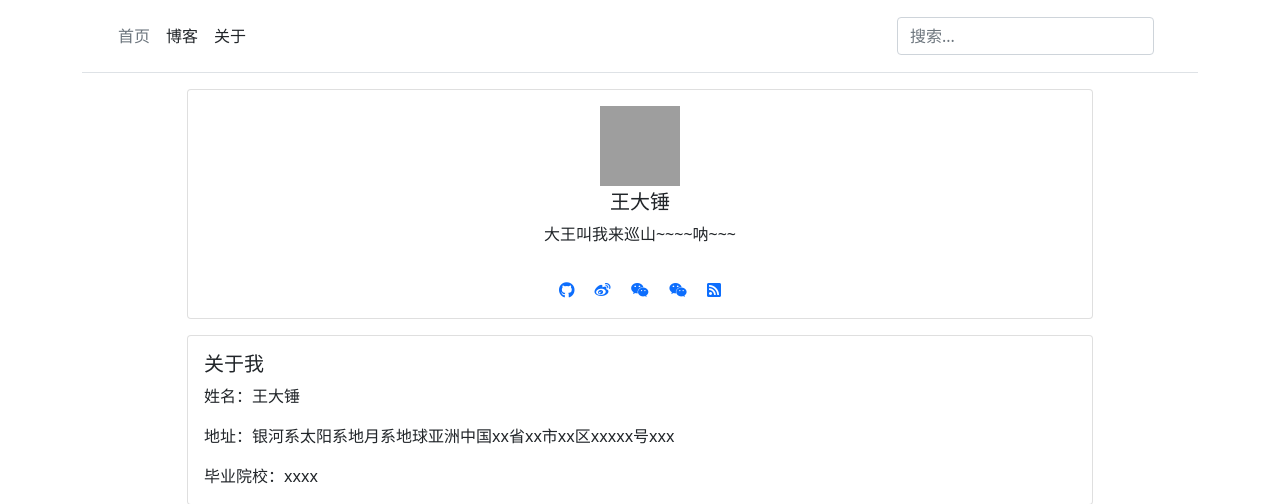
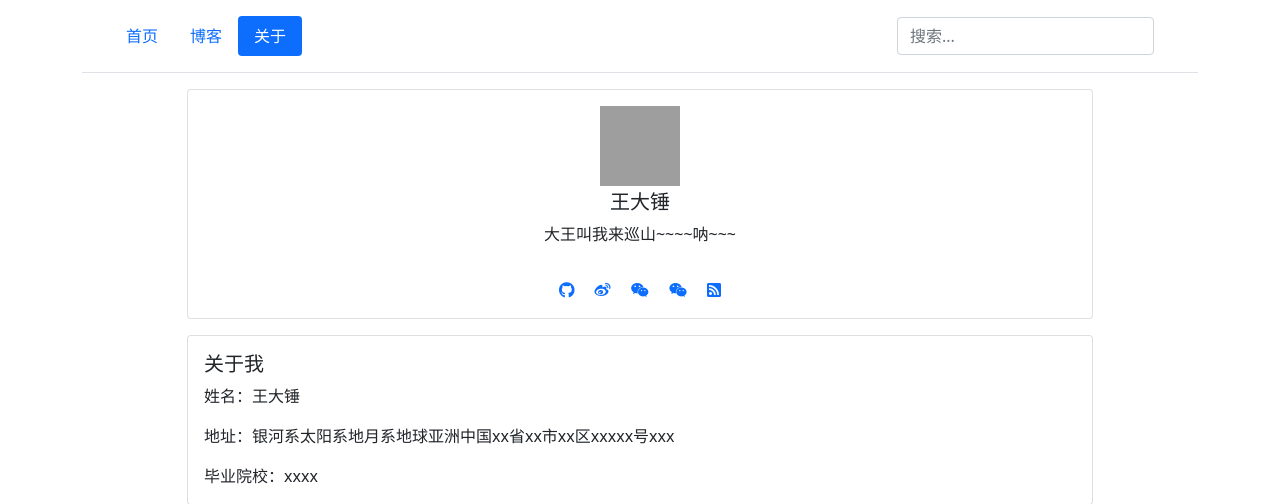
Before and after one commit to CrazyForks/django_blog, a Django app: page /about in a window 1280 px wide. Shown: the top 504 px of the page. Run offline with Django 3.2, Linux system fonts and the light colour scheme; some libraries are stand-ins or nearby versions; grey boxes are pictures that could not be loaded.

Commit message:
nav active

```diff
--- a/django_blog/settings.py
+++ b/django_blog/settings.py
@@ -143,7 +143,7 @@ LANGUAGE_CODE = 'zh-hans'
 TIME_ZONE = 'Asia/Shanghai'
 
 # 正式环境，允许哪些host(域名、ip)访问
-ALLOWED_HOSTS = []
+ALLOWED_HOSTS = ['127.0.0.1', 'xxx.com']
 
 # 要启用的app
 INSTALLED_APPS += [
--- a/templates/header.html
+++ b/templates/header.html
@@ -5,13 +5,12 @@
 {#          <svg xmlns="http://www.w3.org/2000/svg" width="36" height="36" class="navbar-nav-svg" viewBox="0 0 512 499.36" role="img"><path fill="currentColor" fill-rule="evenodd" d="M256 0C114.64 0 0 114.61 0 256c0 113.09 73.34 209 175.08 242.9 12.8 2.35 17.47-5.56 17.47-12.34 0-6.08-.22-22.18-.35-43.54-71.2 15.49-86.2-34.34-86.2-34.34-11.64-29.57-28.42-37.45-28.42-37.45-23.27-15.84 1.73-15.55 1.73-15.55 25.69 1.81 39.21 26.38 39.21 26.38 22.84 39.12 59.92 27.82 74.5 21.27 2.33-16.54 8.94-27.82 16.25-34.22-56.84-6.43-116.6-28.43-116.6-126.49 0-27.95 10-50.8 26.35-68.69-2.63-6.48-11.42-32.5 2.51-67.75 0 0 21.49-6.88 70.4 26.24a242.65 242.65 0 0 1 128.18 0c48.87-33.13 70.33-26.24 70.33-26.24 14 35.25 5.18 61.27 2.55 67.75 16.41 17.9 26.31 40.75 26.31 68.69 0 98.35-59.85 120-116.88 126.32 9.19 7.9 17.38 23.53 17.38 47.41 0 34.22-.31 61.83-.31 70.23 0 6.85 4.61 14.81 17.6 12.31C438.72 464.97 512 369.08 512 256.02 512 114.62 397.37 0 256 0z"></path></svg>#}
 {##}
 {#        </a>#}
+      <ul class="nav nav-pills col-12 col-lg-auto me-lg-auto mb-2 justify-content-center mb-md-0">
+        <li class="nav-item"><a href="{% url 'home' %}" class="nav-link {% if request.resolver_match.url_name == 'home' %}active{% endif %}">首页</a></li>
+        <li class="nav-item"><a href="{% url 'article-list' %}" class="nav-link {% if request.resolver_match.url_name == 'article-list' %}active{% endif %}">博客</a></li>
+        <li class="nav-item"><a href="{% url 'about' %}" class="nav-link {% if request.resolver_match.url_name == 'about' %}active{% endif %}">关于</a></li>
+      </ul>
 
-        <ul class="nav col-12 col-lg-auto me-lg-auto mb-2 justify-content-center mb-md-0">
-          <li><a href="{% url 'home' %}" class="nav-link px-2 link-secondary">首页</a></li>
-          <li><a href="{% url 'article-list' %}" class="nav-link px-2 link-dark">博客</a></li>
-
-          <li><a href="{% url 'about' %}" class="nav-link px-2 link-dark">关于</a></li>
-        </ul>
 
         <form class="col-12 col-lg-auto mb-3 mb-lg-0 me-lg-3">
           <input name="q" type="search" class="form-control" placeholder="搜索..." aria-label="Search">
```
Also changed, not shown: db.sqlite3.
